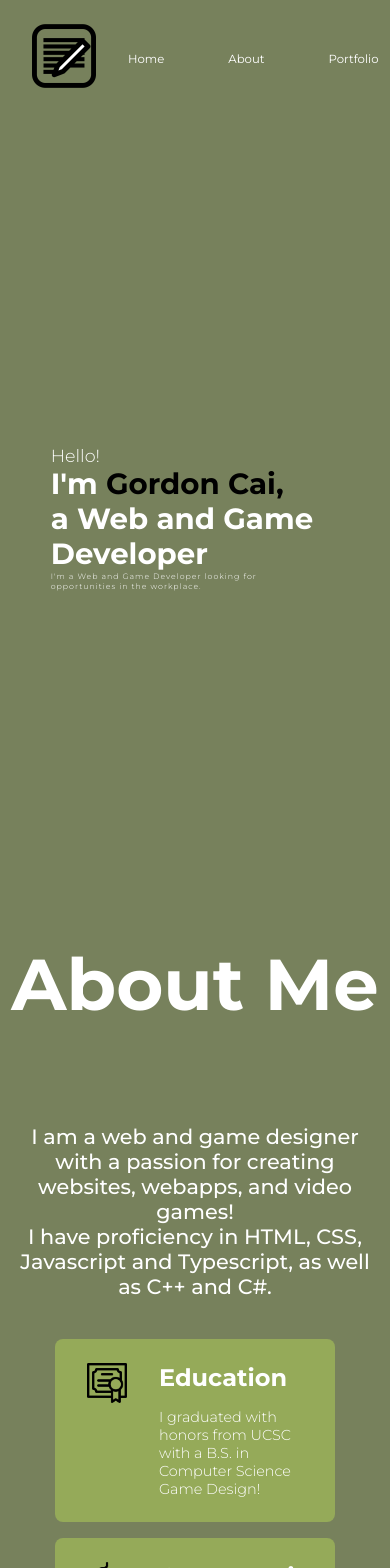
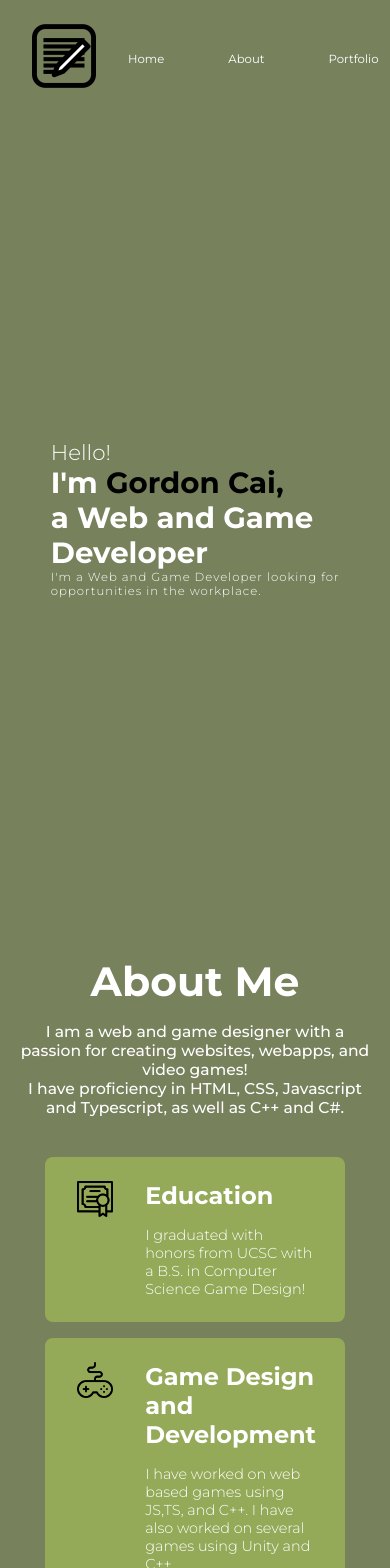
Before and after one commit to gocai/portfolio, a React (Create React App) app: page / in a window 390 px wide. Shown: the top 1568 px of the page. Built offline with nearby package versions, Linux system fonts and the light colour scheme.

Commit message:
working on mobile site

```diff
--- a/package.json
+++ b/package.json
@@ -11,6 +11,7 @@
     "react": "^18.3.1",
     "react-dom": "^18.3.1",
     "react-scripts": "5.0.1",
+    "react-scroll": "^1.9.0",
     "web-vitals": "^2.1.4"
   },
   "scripts": {
--- a/src/components/about/about.css
+++ b/src/components/about/about.css
@@ -36,7 +36,7 @@
 .skillBars{
     margin: 1.5rem;
     width: 100vw;
-    max-width: 80%;
+    max-width: 85%;
     text-align: left;
 }
 
@@ -61,13 +61,20 @@
 
 @media screen and (max-width:480px) {
     .skillBarText>p{
-        font-size: 3vw;
+        font-size: 2.5vw;
     }
     .skillImg{
-        height: 2.5rem;
-        width: 2.5rem;
+        height: 2.25rem;
+        width: 2.25rem;
     }
     .skillBarText>h2{
-        font-size: 5vw;
+        font-size: 4vw;
+    }
+    .sectionTitle{
+        font-size: 7vw;
+        margin: 1rem auto;
+    }
+    .sectionParagraph{
+        font-size: 4vw;
     }
 }
--- a/src/components/contact/contact.css
+++ b/src/components/contact/contact.css
@@ -61,3 +61,12 @@
     width: 3rem;
     margin: 1rem auto;
 }
+
+@media screen and (max-width:840px){
+    .contactpagetitle{
+        font-size: 8.5vw;
+    }
+    .contactdescription{
+        font-size: 3vw;
+    }
+}
--- a/src/components/intro/intro.css
+++ b/src/components/intro/intro.css
@@ -2,7 +2,7 @@
     height: calc(100vh - 4rem);
     max-width: 75vw;
     margin: 0 auto;
-    overflow: hidden;
+
 
 }
 
@@ -61,14 +61,13 @@
 
 @media screen and (max-width:840px){
     .introContent{
-        font-size: 7.5vw;
+        font-size: 8.5vw;
     }
     .hello{
-        font-size: 4.5vw;
+        font-size: 5.5vw;
     }
     .introParagraph{
-        font-size: 2vw;
-
+        font-size: 3vw;
     }
 }
 
--- a/src/components/intro/intro.js
+++ b/src/components/intro/intro.js
@@ -10,7 +10,9 @@ const Intro = () => {
             <span className="introText">I'm
              <span className="introName"> Gordon Cai,</span>
             </span>
-             a Web and Game Developer
+             a Web and Game
+             <br />
+             Developer
             <p className="introParagraph">
                 I'm a Web and Game Developer
                 looking for <br /> opportunities in the workplace.
--- a/src/components/portfoliotab/portfoliotab.css
+++ b/src/components/portfoliotab/portfoliotab.css
@@ -25,12 +25,12 @@
 }
 
 .worksimgGoblin{
-    height: 10rem;
-    width: 10rem;
+    height: 6rem;
+    width: 6rem;
 }
 .worksimgCanvas{
-    height: 8rem;
-    width: 8rem;
+    height: 6vw;
+    width: 6vw;
 }
 
 .workspanels{
@@ -60,13 +60,23 @@
 }
 
 @media screen and (max-width:585px) {
-    .workspanelheader{
-        font-size: 1rem;
+    .workstitle{
+        font-size: 9vw;
+        margin: 1rem auto;
     }
     .worksdescription{
-        font-size: .5rem;
+        font-size: 4vw;
+        margin: 0 auto;
+    }
+    .workspanelheader{
+        font-size: 4vw;
+        margin: 0 auto;
     }
     .workspaneldesc{
         font-size: .5rem;
     }
+    .workspanel{
+        align-items: center;
+    }
+
 }
```
Also changed, not shown: 1 other file (tests, documents, lock files or other folders).
